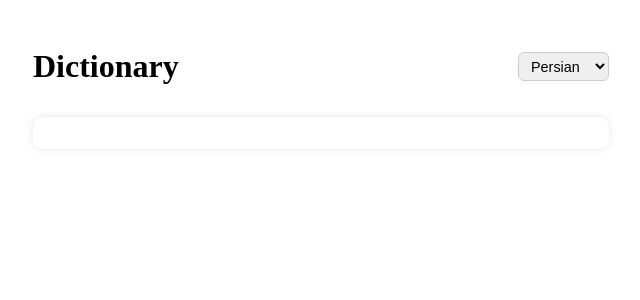
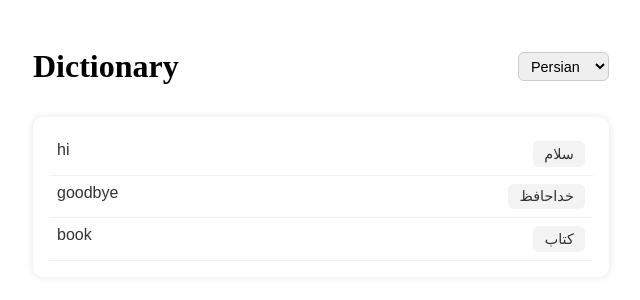
Before and after one commit to Faraz1995/react-dictionary, a React (Vite) app: page / in a window 1280 px wide. Shown: the top 300 px of the page, without its empty margins (319-959 px from the left). Built offline with nearby package versions, Linux system fonts and the light colour scheme.

Commit message:
feat: move dictionary to context provider

```diff
--- a/src/component/Row/DragableRow.jsx
+++ b/src/component/Row/DragableRow.jsx
@@ -1,8 +1,15 @@
 import { useRef } from 'react'
 import { useDrag, useDrop } from 'react-dnd'
 import Row from '.'
+import {
+  useDictionaryContext,
+  useSetDictionaryContext
+} from '../../context/DictionaryContext'
 
-const DragableRow = ({ item, index, dictionary, setDictionary, selectedLang }) => {
+const DragableRow = ({ item, index, selectedLang }) => {
+  const dictionary = useDictionaryContext()
+  const setDictionary = useSetDictionaryContext()
+
   const ref = useRef(null)
 
   const [, drop] = useDrop({
--- /dev/null
+++ b/src/context/DictionaryContext.jsx
@@ -0,0 +1,63 @@
+import React, { useState, useContext, useEffect } from 'react'
+
+const DictionaryContext = React.createContext()
+const SetDictionaryContext = React.createContext()
+
+const initialData = [
+  { key: 'hi', english: 'hi', persian: 'سلام', spanish: 'hola' },
+  { key: 'goodbye', english: 'goodbye', persian: 'خداحافظ', spanish: 'adiós' },
+  { key: 'book', english: 'book', persian: 'کتاب', spanish: '' }
+]
+
+const LOCAL_STORAGE_KEY = 'dictionary'
+
+function DictionaryProvider(props) {
+  const [dictionary, setDictionary] = useState([])
+  const [mounted, setMounted] = useState(false)
+
+  // Load from localStorage on mount
+  useEffect(() => {
+    const saved = localStorage.getItem(LOCAL_STORAGE_KEY)
+    if (saved && JSON.parse(saved).length > 0) {
+      setDictionary(JSON.parse(saved))
+    } else {
+      setDictionary(initialData)
+      localStorage.setItem(LOCAL_STORAGE_KEY, JSON.stringify(initialData))
+    }
+    setMounted(true)
+  }, [])
+
+  // Save to localStorage whenever dictionary changes
+  useEffect(() => {
+    if (mounted) {
+      localStorage.setItem(LOCAL_STORAGE_KEY, JSON.stringify(dictionary))
+    }
+  }, [dictionary])
+
+  return (
+    <DictionaryContext.Provider value={dictionary}>
+      <SetDictionaryContext.Provider value={setDictionary}>
+        {props.children}
+      </SetDictionaryContext.Provider>
+    </DictionaryContext.Provider>
+  )
+}
+
+const useDictionaryContext = () => {
+  const dictionary = useContext(DictionaryContext)
+  if (dictionary === undefined) {
+    throw new Error('render <DictionaryProvider /> at top of the tree')
+  }
+  return dictionary
+}
+
+const useSetDictionaryContext = () => {
+  const setDictionary = useContext(SetDictionaryContext)
+  if (setDictionary === undefined) {
+    throw new Error('render <DictionaryProvider /> at top of the tree')
+  }
+  return setDictionary
+}
+
+export { useDictionaryContext, useSetDictionaryContext }
+export default DictionaryProvider
--- a/src/main.jsx
+++ b/src/main.jsx
@@ -5,9 +5,11 @@ import './index.css'
 import App from './App.jsx'
 import Login from './pages/login/index.jsx'
 import Admin from './pages/admin/index.jsx'
+import DictionaryProvider from './context/DictionaryContext.jsx'
 
 createRoot(document.getElementById('root')).render(
   <StrictMode>
+    <DictionaryProvider>
       <BrowserRouter>
         <Routes>
           <Route path='/' element={<App />} />
@@ -15,5 +17,6 @@ createRoot(document.getElementById('root')).render(
           <Route path='/admin' element={<Admin />} />
         </Routes>
       </BrowserRouter>
+    </DictionaryProvider>
   </StrictMode>
 )
--- a/src/pages/admin/index.jsx
+++ b/src/pages/admin/index.jsx
@@ -7,13 +7,10 @@ import TextInput from '../../component/TextInput'
 import styles from './admin.module.css'
 import DragableRow from '../../component/Row/DragableRow'
 import Select from '../../component/Select'
-
-const LOCAL_STORAGE_KEY = 'dictionary'
-const initialData = [
-  { key: 'hi', english: 'hi', persian: 'سلام', spanish: 'hola' },
-  { key: 'goodbye', english: 'goodbye', persian: 'خداحافظ', spanish: 'adiós' },
-  { key: 'book', english: 'book', persian: 'کتاب', spanish: '' }
-]
+import {
+  useDictionaryContext,
+  useSetDictionaryContext
+} from '../../context/DictionaryContext'
 
 const options = [
   { value: 'persian', label: 'Persian' },
@@ -21,18 +18,19 @@ const options = [
 ]
 
 const Admin = () => {
-  const [dictionary, setDictionary] = useState([])
+  const dictionary = useDictionaryContext()
+  const setDictionary = useSetDictionaryContext()
   const [selectedLang, setSelectedLang] = useState('persian')
-  const [mounted, setMounted] = useState(false)
 
   // Modal states
-  const [showModal, setShowModal] = useState(false)
+  const [showaddModal, setShowAddModal] = useState(false)
   const [newKeyword, setNewKeyword] = useState('')
   const [newPersian, setNewPersian] = useState('')
   const [newSpanish, setNewSpanish] = useState('')
 
   const navigate = useNavigate()
 
+  // Check if user is admin
   useEffect(() => {
     const isAdmin = localStorage.getItem('isAdmin')
     if (isAdmin !== 'true') {
@@ -40,28 +38,9 @@ const Admin = () => {
     }
   }, [])
 
-  // Load from localStorage on mount
-  useEffect(() => {
-    const saved = localStorage.getItem(LOCAL_STORAGE_KEY)
-    if (saved && JSON.parse(saved).length > 0) {
-      setDictionary(JSON.parse(saved))
-    } else {
-      setDictionary(initialData)
-      localStorage.setItem(LOCAL_STORAGE_KEY, JSON.stringify(initialData))
-    }
-    setMounted(true)
-  }, [])
-
-  // Save to localStorage whenever dictionary changes
-  useEffect(() => {
-    if (mounted) {
-      localStorage.setItem(LOCAL_STORAGE_KEY, JSON.stringify(dictionary))
-    }
-  }, [dictionary])
-
   const resetModalInfo = () => {
     // Reset form and close modal
-    setShowModal(false)
+    setShowAddModal(false)
     setNewKeyword('')
     setNewPersian('')
     setNewSpanish('')
@@ -99,23 +78,21 @@ const Admin = () => {
         </div>
         <DndProvider backend={HTML5Backend}>
           <div className={styles.container}>
-            {dictionary.map((item, index) => (
+            {dictionary?.map((item, index) => (
               <DragableRow
                 key={item.key}
                 item={item}
                 index={index}
-                dictionary={dictionary}
-                setDictionary={setDictionary}
                 selectedLang={selectedLang}
               />
             ))}
           </div>
         </DndProvider>
-        <button className={styles.addButton} onClick={() => setShowModal(true)}>
+        <button className={styles.addButton} onClick={() => setShowAddModal(true)}>
           + Add Keyword
         </button>
       </div>
-      {showModal && (
+      {showaddModal && (
         <Modal title={'Add New Keyword'}>
           <TextInput
             placeholder='English keyword'
@@ -136,7 +113,7 @@ const Admin = () => {
             <button className={styles.submitBtn} onClick={handleSubmit}>
               Submit
             </button>
-            <button className={styles.cancelBtn} onClick={() => setShowModal(false)}>
+            <button className={styles.cancelBtn} onClick={() => setShowAddModal(false)}>
               Cancel
             </button>
           </div>
```
Lines whose indentation alone changed are shown as unchanged.
